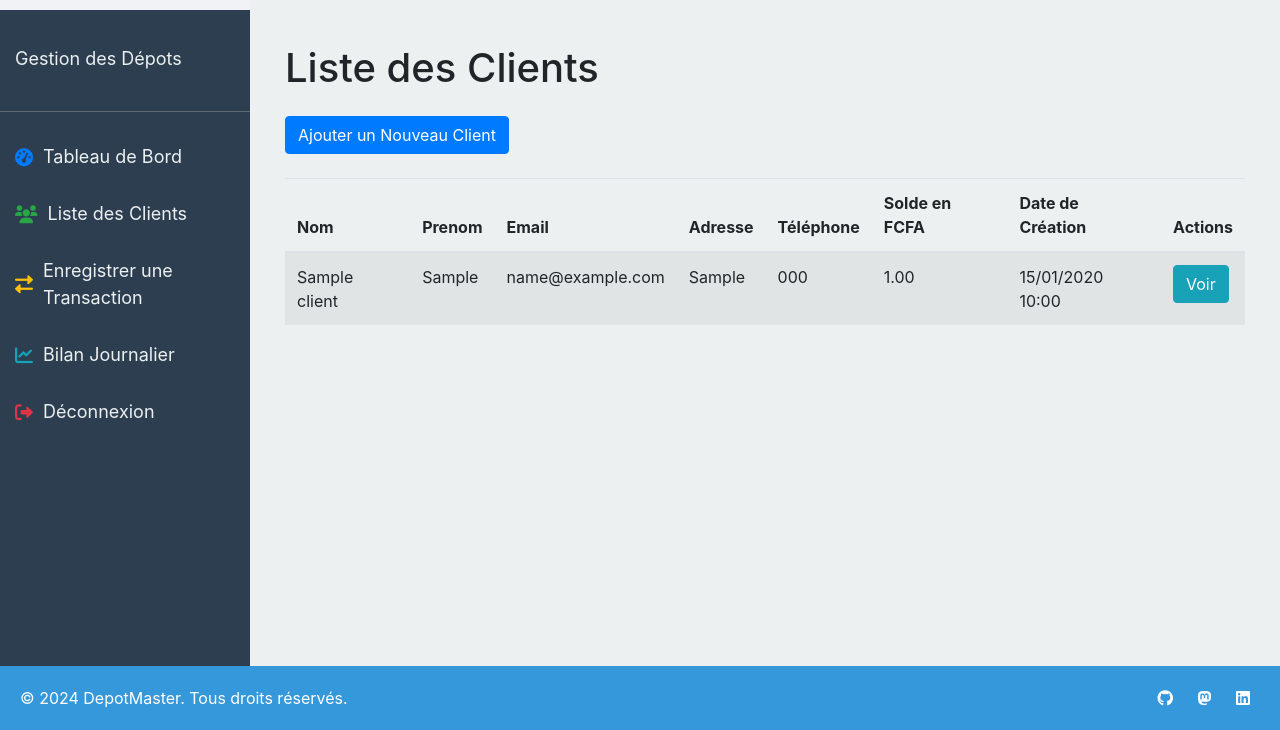
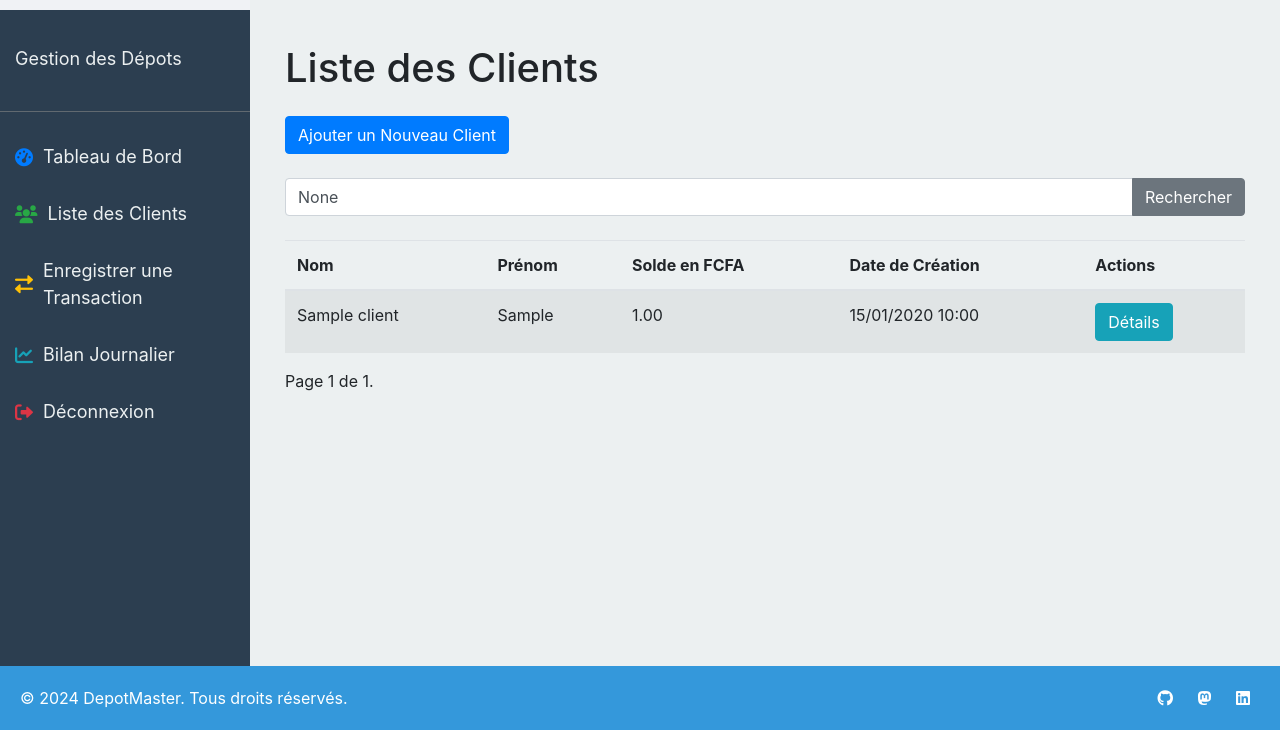
Before and after one commit to HamaBarhamou/gestion_depots, a Django app: page /clients/ in a window 1280 px wide. Shown: the part 70-800 px from the top of the page. Run offline with Django 5.2, Linux system fonts and the light colour scheme; a user stored in the database is signed in; tables that the repository leaves empty hold one stand-in row (values such as "Sample post"); some libraries are stand-ins or nearby versions.

Commit message:
feat: Ajouter la pagination, la recherche et les tests pour la liste des clients
- Ajouter la pagination pour la liste des clients avec un affichage de 10 clients par page.
- Ajouter une fonctionnalité de recherche pour permettre la recherche de clients par nom, prénom ou solde.
- Mettre à jour le template `liste_clients.html` pour inclure un formulaire de recherche et les liens de pagination.
- Mettre à jour les vues pour inclure l'ordre par `date_creation` et gérer la recherche.
- Ajouter des tests unitaires pour vérifier la pagination et la recherche de la liste des clients.
- Corriger les tests existants pour s'assurer qu'ils tiennent compte des rôles des utilisateurs.

```diff
--- a/comptes/templates/comptes/liste_clients.html
+++ b/comptes/templates/comptes/liste_clients.html
@@ -6,35 +6,58 @@
 <div class="container mt-4">
     <h1 class="mb-4">Liste des Clients</h1>
     <a href="{% url 'ajouter_client' %}" class="btn btn-primary mb-4">Ajouter un Nouveau Client</a>
+
+    <form method="get" action="{% url 'liste_clients' %}" class="mb-4">
+        <div class="input-group">
+            <input type="text" name="q" class="form-control" placeholder="Rechercher par nom, prénom ou solde..." value="{{ query }}">
+            <div class="input-group-append">
+                <button class="btn btn-secondary" type="submit">Rechercher</button>
+            </div>
+        </div>
+    </form>
+
+    {% if page_obj %}
         <table class="table table-striped">
             <thead>
                 <tr>
                     <th>Nom</th>
-                <th>Prenom</th>
-                <th>Email</th>
-                <th>Adresse</th>
-                <th>Téléphone</th>
+                    <th>Prénom</th>
                     <th>Solde en FCFA</th>
                     <th>Date de Création</th>
                     <th>Actions</th>
                 </tr>
             </thead>
             <tbody>
-            {% for client in clients %}
+                {% for client in page_obj %}
                 <tr>
                     <td>{{ client.nom }}</td>
                     <td>{{ client.prenom }}</td>
-                <td>{{ client.email }}</td>
-                <td>{{ client.adresse }}</td>
-                <td>{{ client.telephone }}</td>
-                <td>{{ client.solde }} </td>
+                    <td>{{ client.solde }}</td>
                     <td>{{ client.date_creation|date:"d/m/Y H:i" }}</td>
                     <td>
-                    <a href="{% url 'detail_client' client.identifiant_unique %}" class="btn btn-info">Voir</a>
+                        <a href="{% url 'detail_client' client.identifiant_unique %}" class="btn btn-info">Détails</a>
                     </td>
                 </tr>
                 {% endfor %}
             </tbody>
         </table>
+        <div class="pagination">
+            <span class="step-links">
+                {% if page_obj.has_previous %}
+                    <a href="?page=1{% if query %}&q={{ query }}{% endif %}">&laquo; première</a>
+                    <a href="?page={{ page_obj.previous_page_number }}{% if query %}&q={{ query }}{% endif %}">précédent</a>
+                {% endif %}
+                <span class="current">
+                    Page {{ page_obj.number }} de {{ page_obj.paginator.num_pages }}.
+                </span>
+                {% if page_obj.has_next %}
+                    <a href="?page={{ page_obj.next_page_number }}{% if query %}&q={{ query }}{% endif %}">suivant</a>
+                    <a href="?page={{ page_obj.paginator.num_pages }}{% if query %}&q={{ query }}{% endif %}">dernière &raquo;</a>
+                {% endif %}
+            </span>
+        </div>
+    {% else %}
+        <p>Aucun client trouvé.</p>
+    {% endif %}
 </div>
 {% endblock %}
--- a/comptes/views.py
+++ b/comptes/views.py
@@ -4,6 +4,8 @@ from .forms import ClientForm
 from transactions.models import Transaction
 from django.contrib.auth.decorators import login_required
 from comptes.decorators import role_required
+from django.core.paginator import Paginator
+from django.db.models import Q
 
 
 @login_required
@@ -17,8 +19,26 @@ def tableau_de_bord(request):
 @login_required
 @role_required("fournisseur")
 def liste_clients(request):
-    clients = Client.objects.all()
-    return render(request, "comptes/liste_clients.html", {"clients": clients})
+    query = request.GET.get("q")
+    if query:
+        clients_list = Client.objects.filter(
+            Q(nom__icontains=query)
+            | Q(prenom__icontains=query)
+            | Q(solde__icontains=query)
+        ).order_by("date_creation")
+    else:
+        clients_list = Client.objects.all().order_by("date_creation")
+
+    paginator = Paginator(clients_list, 10)  # Show 10 clients per page
+    page_number = request.GET.get("page")
+    page_obj = paginator.get_page(page_number)
+
+    if not page_obj:
+        page_obj = paginator.get_page(1)
+
+    return render(
+        request, "comptes/liste_clients.html", {"page_obj": page_obj, "query": query}
+    )
 
 
 @login_required
```
Also changed, not shown: comptes/tests.py (+76 -1 lines). Lines whose indentation alone changed are shown as unchanged.
